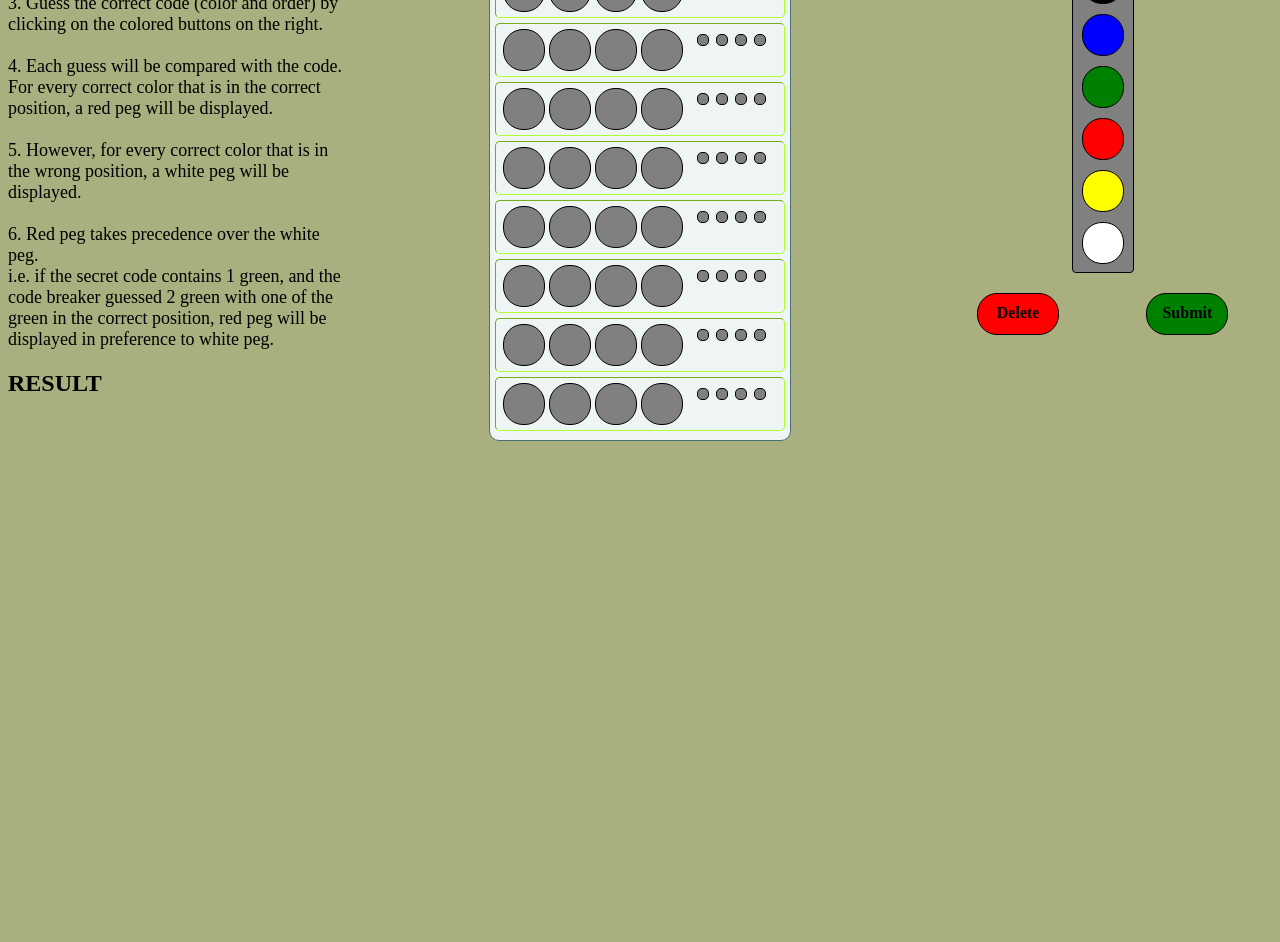
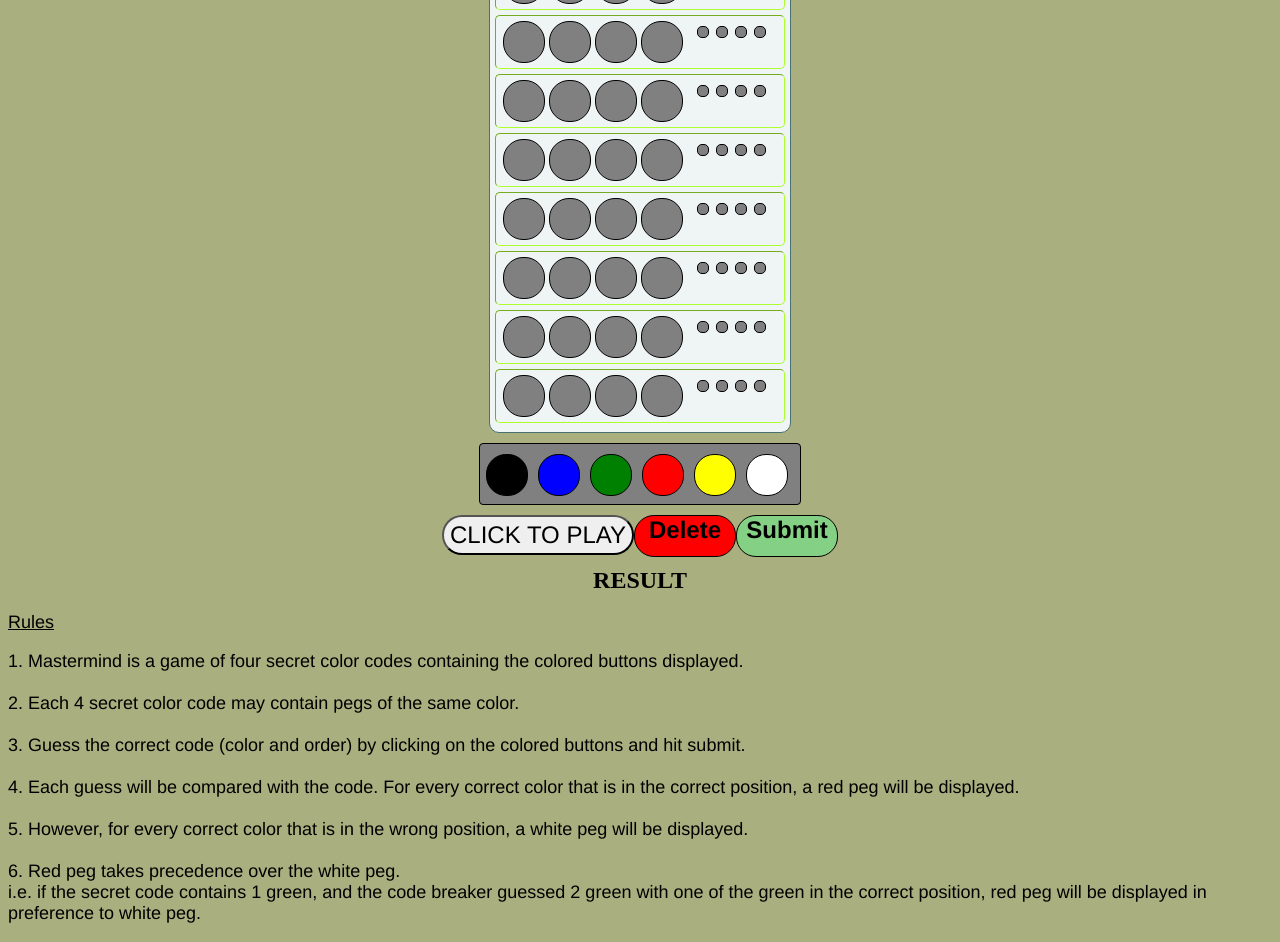
Before and after one commit to aaronyeo007/Mastermind, a plain HTML site: page index.html in a window 1280 px wide. Shown: the part 307-1249 px from the top of the page. Before the commit the page ends 800 px from the top, so only its background shows below. Drawn offline with nearby package versions, Linux system fonts and the light colour scheme.

Commit message:
Style: Re-arranged format for divs to be in the middle.

```diff
--- a/index.html
+++ b/index.html
@@ -9,29 +9,13 @@
     <link rel="stylesheet" href="style.css">
 </head>
 <body>
-    <div class="left-container">
-        <button type="submit" id="start">CLICK TO PLAY</button>
-        <br>
-        <p>Objective: To break the secret code</p>
-        <br>
-        <p>How to play</p>
-        <p>1. Mastermind is a game of four color codes containing the colored buttons displayed. <br><br>
-        2. Each 4 color codes may contain pegs of the same color. <br><br>
-        3. Guess the correct code (color and order) by clicking on the colored buttons on the right. <br><br>
-        4. Each guess will be compared with the code. For every correct color that is in the correct position, a red peg will be displayed. <br><br>
-        5. However, for every correct color that is in the wrong position, a white peg will be displayed. <br><br>
-        6. Red peg takes precedence over the white peg. <br>
-        i.e. if the secret code contains 1 green, and the code breaker guessed 2 green with one of the green in the correct position, red peg will be displayed
-        in preference to white peg.</p>
-        <h2 class="result">RESULT</h2>
-        </div>
-    <div class="middle-container">
+    <div class="top-container">
         <h1>MASTERMIND</h1>
         <div class="mastermind-board">
             <div class="secret-code-row"></div>
         </div>
     </div>
-    <div class="right-container">
+    <div class="middle-container">
         <div class="color-board">
             <div class="color-board-peg" id="black"></div>
             <div class="color-board-peg" id="blue"></div>
@@ -41,9 +25,22 @@
             <div class="color-board-peg" id="white"></div>
         </div>
         <div class="submit-container">
+            <button type="submit" id="start">CLICK TO PLAY</button>
             <div class="reset">Delete</div>
             <div class="submit">Submit</div>
         </div>
+        <h2 class="result">RESULT</h2>
+    </div>
+    <div class="bottom-container">
+        <p><u>Rules</u></p>
+        <p>1. Mastermind is a game of four secret color codes containing the colored buttons displayed. <br><br>
+            2. Each 4 secret color code may contain pegs of the same color. <br><br>
+            3. Guess the correct code (color and order) by clicking on the colored buttons and hit submit. <br><br>
+            4. Each guess will be compared with the code. For every correct color that is in the correct position, a red peg will be displayed. <br><br>
+            5. However, for every correct color that is in the wrong position, a white peg will be displayed. <br><br>
+            6. Red peg takes precedence over the white peg. <br>
+            i.e. if the secret code contains 1 green, and the code breaker guessed 2 green with one of the green in the correct position, red peg will be displayed
+            in preference to white peg.</p>
     </div>
     <script src="script.js"></script>
 </body>
--- a/style.css
+++ b/style.css
@@ -1,32 +1,33 @@
 body {
     background-color: #A9AF7E;
-    display: flex;
 }
 
-.middle-container > H1{
+.top-container > H1{
     text-align: center;
 }
 
-.left-container {
-    width: 200px;
-    vertical-align: top;
-    flex-grow: 1;
+.top-container {
+    max-width: fit-content;
+    margin: auto;
 }
 
 .middle-container {
-    width: 310px;
-    flex-grow: 2;
+    max-width: fit-content;
+    margin: auto;
 }
 
-.right-container {
-    width: 200px;
-    flex-grow: 1;
-    margin-top: 250px;
+.bottom-container {
+    max-width: fit-content;
+    margin: auto;
+    font-family: 'Franklin Gothic Medium', 'Arial Narrow', Arial, sans-serif;
 }
 
 #start {
+    font-family: 'Franklin Gothic Medium', 'Arial Narrow', Arial, sans-serif;
     font-size: x-large;
     cursor: pointer;
+    height: 40px;
+    border-radius: 20px;
 }
 
 .mastermind-board {
@@ -92,8 +93,10 @@ body {
     border-radius: 20px;
     border: 1px solid black;
     background-color: grey;
-    margin: 10px auto;
+    margin-top: 10px;
+    margin-left: 6px;
     cursor: pointer;
+    display: inline-block;
 }
 
 .hint-peg {
@@ -107,12 +110,12 @@ body {
 }
 
 .color-board {
-    width: 60px;
-    height: 320px;
+    width: 320px;
+    height: 60px;
     border: 1px solid black;
     background: grey;
     border-radius: 4px;
-    margin: auto;
+    margin: 10px auto 10px;
 }
 
 p {
@@ -121,34 +124,40 @@ p {
 
 .submit-container {
     display: flex;
-    justify-content: center;
-    margin-top: 20px;
+    justify-content: space-evenly;
 }
 
 .submit {
-    margin: auto;
     text-align: center;
     vertical-align: middle;
-    width: 80px;
-    height: 30px;
+    width: 100px;
+    height: 40px;
     border-radius: 20px;
     border: 1px solid black;
-    background: green;
+    background: rgb(132, 208, 132);
     font-weight: bolder;
+    font-family: 'Franklin Gothic Medium', 'Arial Narrow', Arial, sans-serif;
+    font-size: x-large;
     cursor: pointer;
-    padding: 10px 0 0 0;
+    display: inline-block;
 }
 
 .reset {
-    margin: auto;
     text-align: center;
     vertical-align: middle;
-    width: 80px;
-    height: 30px;
+    width: 100px;
+    height: 40px;
     border-radius: 20px;
     border: 1px solid black;
     background: red;
     font-weight: bolder;
+    font-family: 'Franklin Gothic Medium', 'Arial Narrow', Arial, sans-serif;
+    font-size: x-large;
     cursor: pointer;
-    padding: 10px 0 0 0;
+    display: inline-block;
 }
+
+.result {
+    margin: 10px auto;
+    text-align: center;
+}
```
